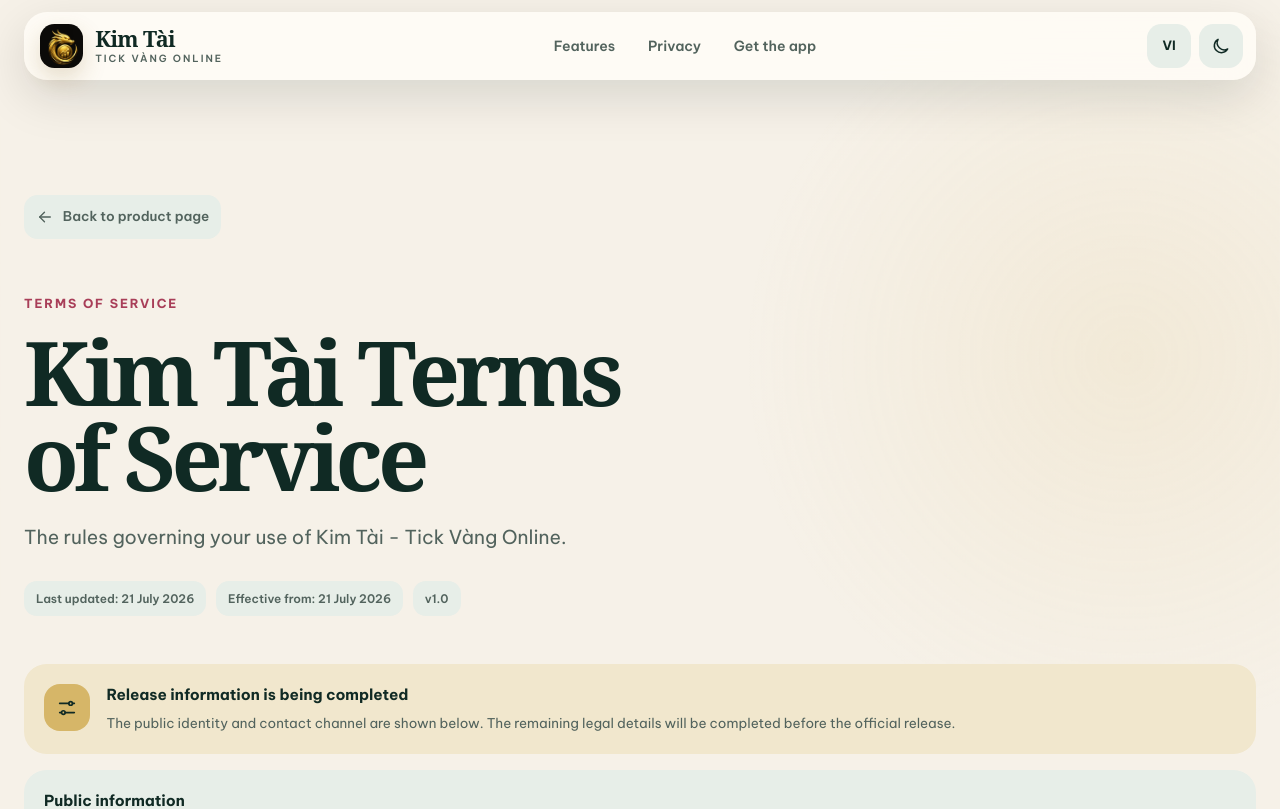
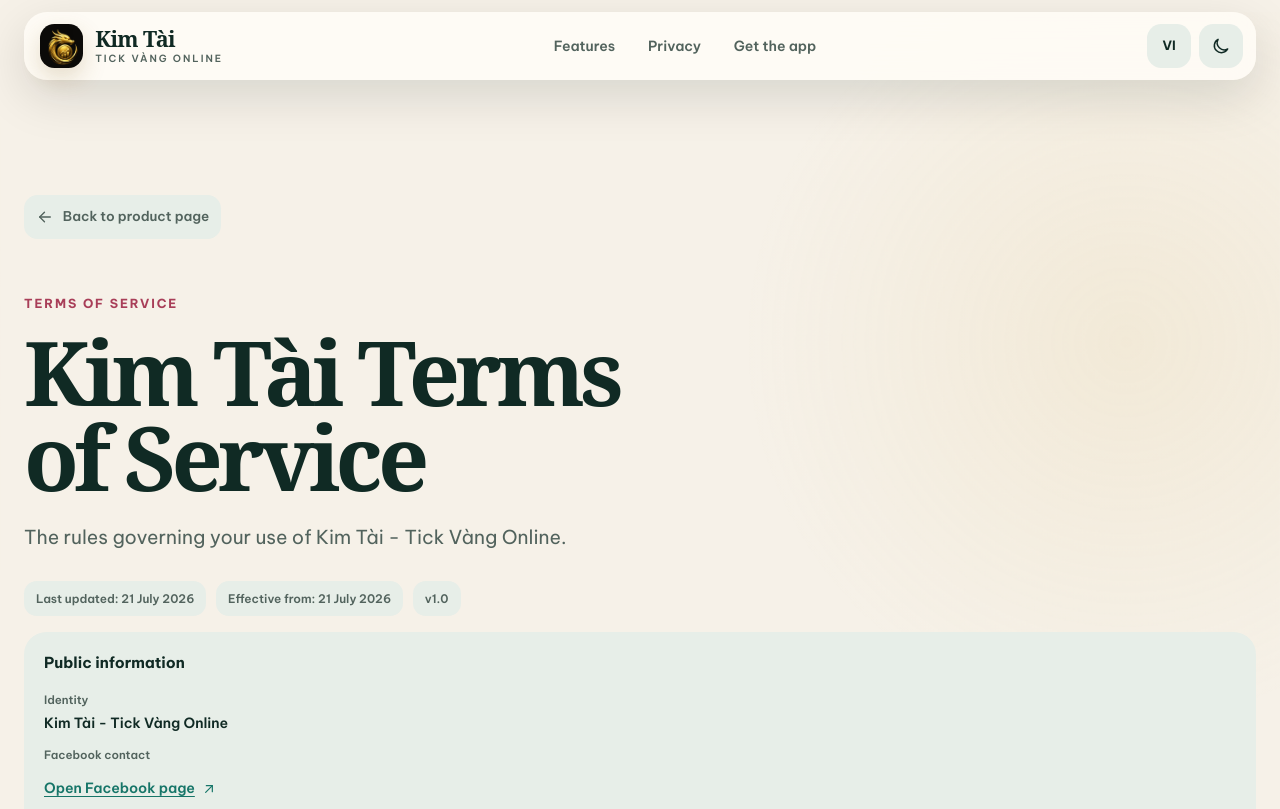
Before and after one commit to dantech0xff/kim-tai-landing-page, a Next.js app: page /en/terms-of-service in a window 1280 px wide. Shown: the top 809 px of the page. Built offline with nearby package versions, Linux system fonts and the light colour scheme.

Commit message:
fix(legal): remove preview notices

```diff
--- a/src/app/globals.css
+++ b/src/app/globals.css
@@ -1267,39 +1267,6 @@
   font-weight: 600;
 }
 
-.release-warning {
-  display: grid;
-  grid-template-columns: auto 1fr;
-  gap: 1rem;
-  margin-top: 3rem;
-  padding: 1.25rem;
-  border-radius: 1.4rem;
-  background: var(--surface-gold);
-  color: var(--text);
-}
-
-.release-warning__icon {
-  display: grid;
-  width: 2.9rem;
-  height: 2.9rem;
-  place-items: center;
-  border-radius: 1rem;
-  background: var(--accent-gold-bright);
-  color: #102a24;
-}
-
-.release-warning h2 {
-  font-size: 0.95rem;
-  font-weight: 700;
-}
-
-.release-warning p {
-  margin-top: 0.35rem;
-  color: var(--text-muted);
-  font-size: 0.84rem;
-  line-height: 1.6;
-}
-
 .operator-details {
   margin-top: 1rem;
   padding: 1.25rem;
@@ -1480,12 +1447,6 @@
   line-height: 1.5;
 }
 
-.legal-note {
-  padding: 1rem;
-  border-radius: 1.1rem;
-  background: var(--surface-gold);
-}
-
 @media (hover: hover) and (pointer: fine) {
   .feature-card:hover,
   .legal-sources a:hover {
--- a/src/components/legal-document-page.tsx
+++ b/src/components/legal-document-page.tsx
@@ -80,18 +80,6 @@
           </div>
         </div>
 
-        {(!siteConfig.release.ready || !siteConfig.operator.configured) && (
-          <aside className="release-warning" aria-label={copy.legalUi.previewTitle}>
-            <span className="release-warning__icon">
-              <AppIcon name="sliders" size={22} />
-            </span>
-            <div>
-              <h2>{copy.legalUi.previewTitle}</h2>
-              <p>{copy.legalUi.previewBody}</p>
-            </div>
-          </aside>
-        )}
-
         {operatorDetails.length > 0 && (
           <section className="operator-details" aria-labelledby="operator-details-title">
             <h2 id="operator-details-title">
@@ -168,7 +156,6 @@
                   </a>
                 ))}
               </div>
-              <p className="legal-note">{copy.legalUi.notLegalAdvice}</p>
             </section>
           </article>
         </div>
--- a/src/content/site.json
+++ b/src/content/site.json
@@ -257,9 +257,6 @@
         "effectiveDate": "Có hiệu lực từ",
         "contents": "Trong tài liệu này",
         "sourceHeading": "Nguồn pháp lý chính thức",
-        "previewTitle": "Thông tin phát hành đang được hoàn thiện",
-        "previewBody": "Chủ thể và kênh liên hệ công khai được hiển thị bên dưới. Thông tin pháp lý còn lại sẽ được bổ sung trước khi phát hành chính thức.",
-        "notLegalAdvice": "Nội dung này là mẫu thông tin sản phẩm, không thay thế ý kiến tư vấn pháp lý cho mô hình vận hành thực tế.",
         "operatorDetails": {
           "heading": "Thông tin đơn vị vận hành",
           "publicHeading": "Thông tin công khai",
@@ -418,9 +415,6 @@
         "effectiveDate": "Effective from",
         "contents": "In this document",
         "sourceHeading": "Official legal sources",
-        "previewTitle": "Release information is being completed",
-        "previewBody": "The public identity and contact channel are shown below. The remaining legal details will be completed before the official release.",
-        "notLegalAdvice": "This product-information template does not replace legal advice for the actual operating model.",
         "operatorDetails": {
           "heading": "Operator details",
           "publicHeading": "Public information",
```
